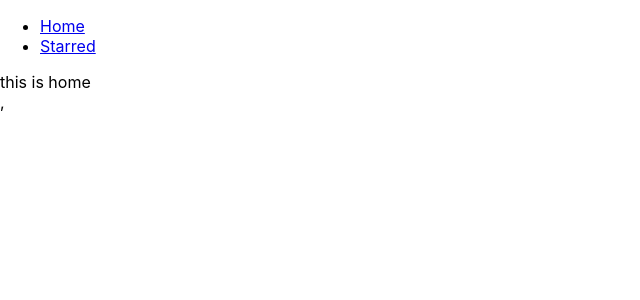
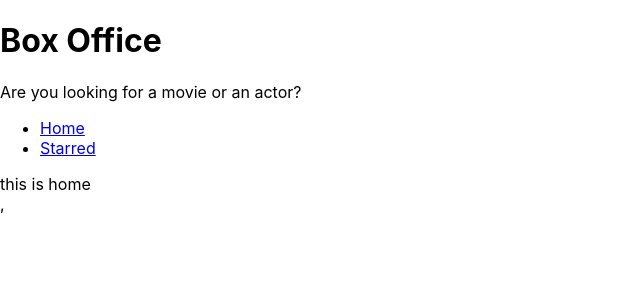
Before and after one commit to Argha10/box-office, a React (Create React App) app: page / in a window 1280 px wide. Shown: the top 300 px of the page, without its empty margins (0-640 px from the left). Built offline with nearby package versions, Linux system fonts and the light colour scheme.

Commit message:
added layout and title

```diff
--- a/src/App.js
+++ b/src/App.js
@@ -1,14 +1,11 @@
 import React from 'react';
 import { Switch, Route } from 'react-router-dom';
 
-import Navs from './components/Navs';
 import Home from './pages/Home';
 import Starred from './pages/Starred';
 
 function App() {
   return (
-    <div>
-      <Navs />
     <Switch>
       <Route exact path="/">
         <Home />
@@ -22,7 +19,6 @@
         <div>page not found</div>
       </Route>
     </Switch>
-    </div>
   );
 }
 
--- /dev/null
+++ b/src/components/MainPageLayout.js
@@ -0,0 +1,18 @@
+import React from 'react';
+import Navs from './Navs';
+import Title from './Title';
+
+const MainPageLayout = ({ children }) => {
+  return (
+    <div>
+      <Title
+        title="Box Office"
+        subtitle="Are you looking for a movie or an actor?"
+      />
+      <Navs />
+      {children}
+    </div>
+  );
+};
+
+export default MainPageLayout;
--- /dev/null
+++ b/src/components/Title.js
@@ -0,0 +1,12 @@
+import React from 'react';
+
+const Title = ({ title, subtitle }) => {
+  return (
+    <div>
+      <h1>{title}</h1>
+      <p1>{subtitle}</p1>
+    </div>
+  );
+};
+
+export default Title;
--- a/src/pages/Home.js
+++ b/src/pages/Home.js
@@ -1,7 +1,8 @@
 import React from 'react';
+import MainPageLayout from '../components/MainPageLayout';
 
 const Home = () => {
-  return <div>this is home</div>;
+  return <MainPageLayout>this is home</MainPageLayout>;
 };
 
 export default Home;
--- a/src/pages/Starred.js
+++ b/src/pages/Starred.js
@@ -1,7 +1,8 @@
 import React from 'react';
+import MainPageLayout from '../components/MainPageLayout';
 
 const Starred = () => {
-  return <div>This is starred</div>;
+  return <MainPageLayout>This is starred</MainPageLayout>;
 };
 
 export default Starred;
```
Lines whose indentation alone changed are shown as unchanged.
